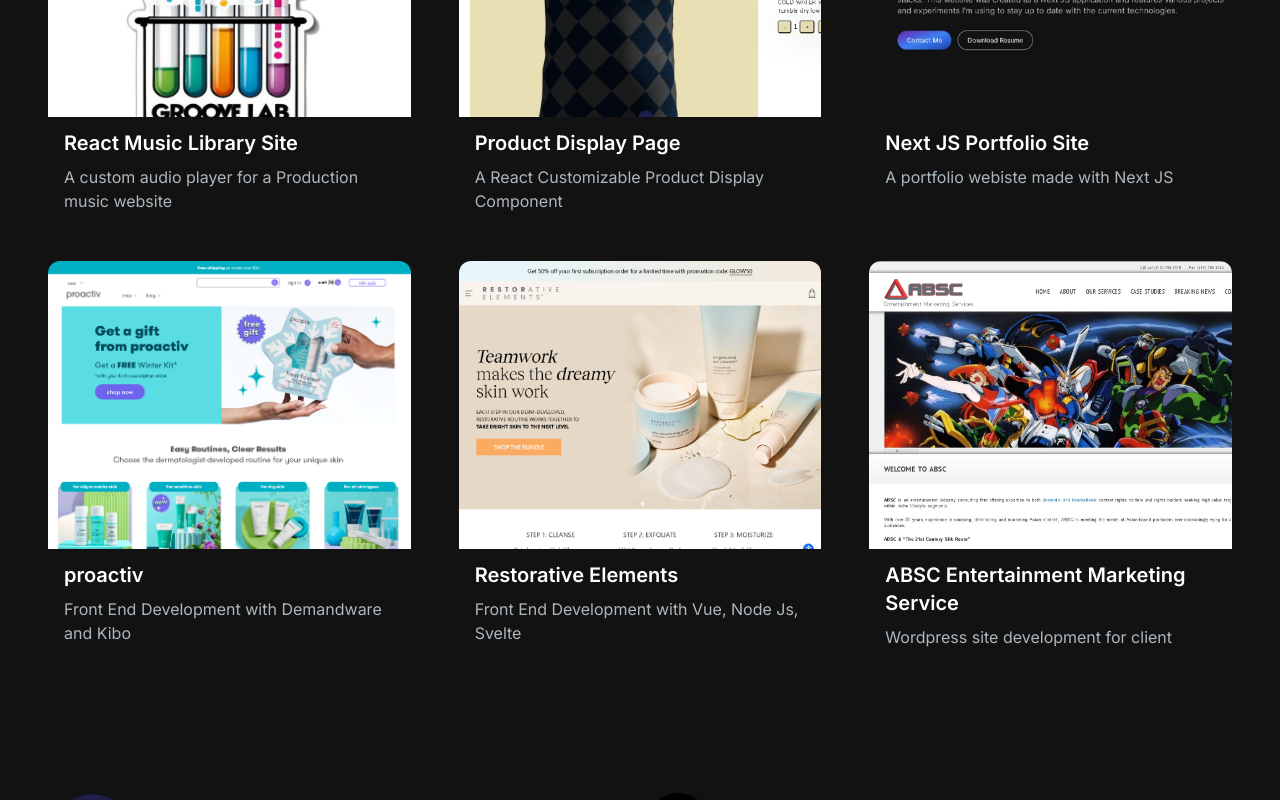
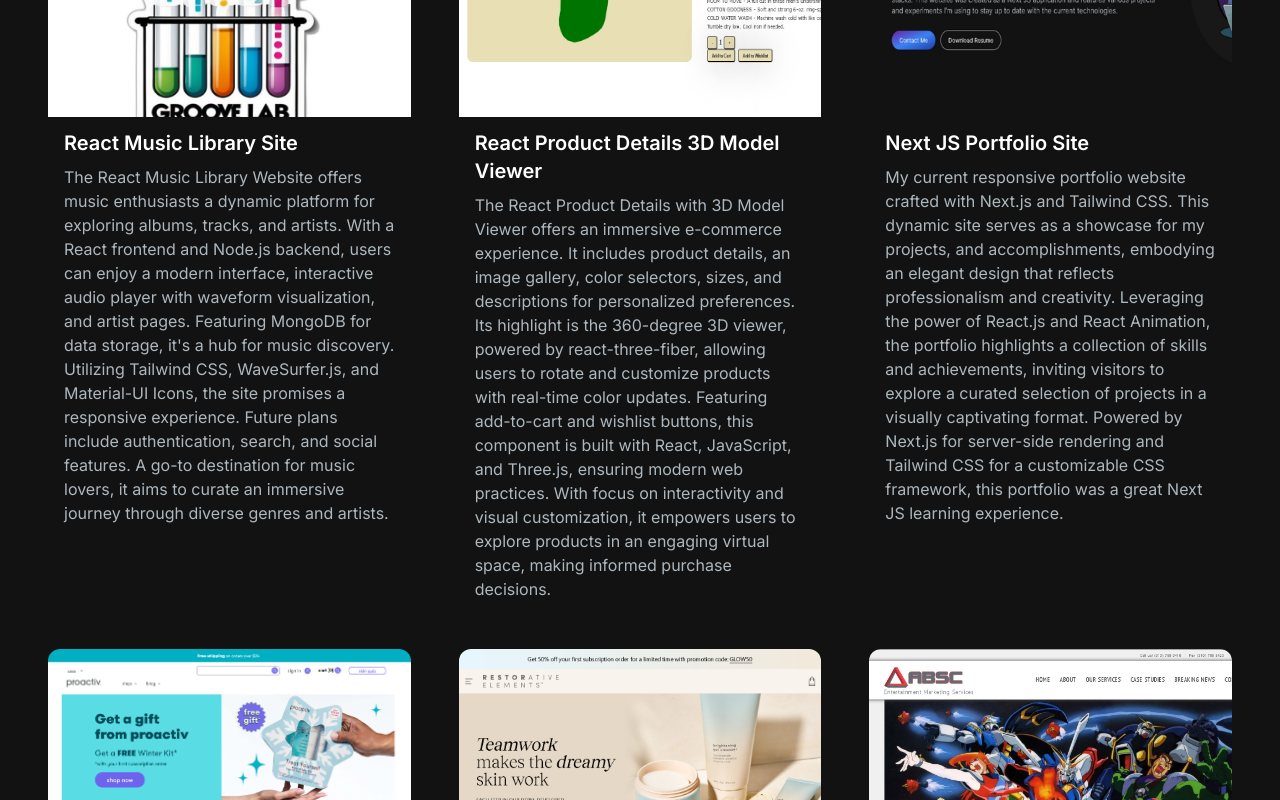
Before and after one commit to emontas/em-portfolio, a Next.js app: page / in a window 1280 px wide. Shown: the part 1560-2360 px from the top of the page. Built offline with nearby package versions, Linux system fonts and the light colour scheme.

Commit message:
redacted project descriptions

```diff
--- a/app/components/ProjectsSection.jsx
+++ b/app/components/ProjectsSection.jsx
@@ -9,16 +9,16 @@
         id: 1,
         title: "React Music Library Site",
         image: "/images/react-music-library.jpg",
-        description: "A custom audio player for a Production music website",
+        description: "The React Music Library Website offers music enthusiasts a dynamic platform for exploring albums, tracks, and artists. With a React frontend and Node.js backend, users can enjoy a modern interface, interactive audio player with waveform visualization, and artist pages. Featuring MongoDB for data storage, it's a hub for music discovery. Utilizing Tailwind CSS, WaveSurfer.js, and Material-UI Icons, the site promises a responsive experience. Future plans include authentication, search, and social features. A go-to destination for music lovers, it aims to curate an immersive journey through diverse genres and artists.",
         tag: ["All", "Web"],
         gitUrl: "https://github.com/emontas/music-library",
         previewURL: "/",
     },
     {
         id: 2,
-        title: "Product Display Page",
+        title: " React Product Details 3D Model Viewer",
         image: "/images/pdp.jpg",
-        description: "A React Customizable Product Display Component",
+        description:  "The React Product Details with 3D Model Viewer offers an immersive e-commerce experience. It includes product details, an image gallery, color selectors, sizes, and descriptions for personalized preferences. Its highlight is the 360-degree 3D viewer, powered by react-three-fiber, allowing users to rotate and customize products with real-time color updates. Featuring add-to-cart and wishlist buttons, this component is built with React, JavaScript, and Three.js, ensuring modern web practices. With focus on interactivity and visual customization, it empowers users to explore products in an engaging virtual space, making informed purchase decisions.",
         tag: ["All", "Web"],
         gitUrl: "https://github.com/emontas/product-detail-page",
         previewURL: "/",
@@ -27,7 +27,7 @@
         id: 3,
         title: "Next JS Portfolio Site",
         image: "/images/portfolio.jpg",
-        description: "A portfolio webiste made with Next JS",
+        description: "My current responsive portfolio website crafted with Next.js and Tailwind CSS. This dynamic site serves as a showcase for my projects, and accomplishments, embodying an elegant design that reflects professionalism and creativity. Leveraging the power of React.js and React Animation, the portfolio highlights a collection of skills and achievements, inviting visitors to explore a curated selection of projects in a visually captivating format. Powered by Next.js for server-side rendering and Tailwind CSS for a customizable CSS framework, this portfolio was a great Next JS learning experience.",
         tag: ["All", "Web"],
         gitUrl: "https://github.com/emontas/em-portfolio/tree/master",
         previewURL: "/",
@@ -37,7 +37,7 @@
         id: 4,
         title: "proactiv",
         image: "/images/proactiv.png",
-        description: "Front End Development with Demandware and Kibo",
+        description: "As a Front End Web Developer at The Proactiv Company in Santa Monica, CA, I developed and implemented  responsive, user-friendly interfaces for proactiv.com. Utilizing HTML5, CSS, JavaScript, XML, and JSON, I brought to life designs crafted by the Creative department. Working with platforms such as Demandware/Salesforce and later transitioning to Kibo, I integrated technologies like Vue.js, Svelte, Tailwind.css, and SASS. My responsibilities encompassed configuring product catalogs, managing image databases on AWS, optimizing image sizes, and enhancing product display pages (PDP) with new features. I collaborated with backend developers and web designers to enhance website usability and collaborated with the digital marketing team to implement SEO best practices.",
         tag: ["All", "Web"],
         gitUrl: "/",
         previewURL: "https://proactiv.com",
@@ -47,7 +47,7 @@
         id: 5,
         title: "Restorative Elements",
         image: "/images/restorativeelements.png",
-        description: "Front End Development with Vue, Node Js, Svelte",
+        description: "In this site from The Proactiv Company/Alchemee, we decided to develop the Front End with Vue, Node Js, Svelte outside of the Kibo ecommerce platform and then connect through API calls for transaction handling. This was my first experience with Node js and Tailwind Css.",
         tag: ["All", "Web"],
         gitUrl: "/",
         previewURL: "https://restorativeelements.com",
@@ -57,7 +57,7 @@
         id: 6,
         title: "ABSC Entertainment Marketing Service",
         image: "/images/asbc.jpg",
-        description: "Wordpress site development for client",
+        description: "Leveraging the power of WordPress, I crafted a user-friendly and visually engaging website that showcased ABSC's services, expertise, and industry insights. The website served as a comprehensive platform for clients to learn about ABSC's offerings and approach, establishing a strong digital footprint for the consulting firm in the competitive entertainment market.",
         tag: ["All", "Web"],
         gitUrl: "/",
         previewURL: "http://www.absc.net",
```
Also changed, not shown: public/images/pdp.jpg, public/images/portfolio.jpg.
